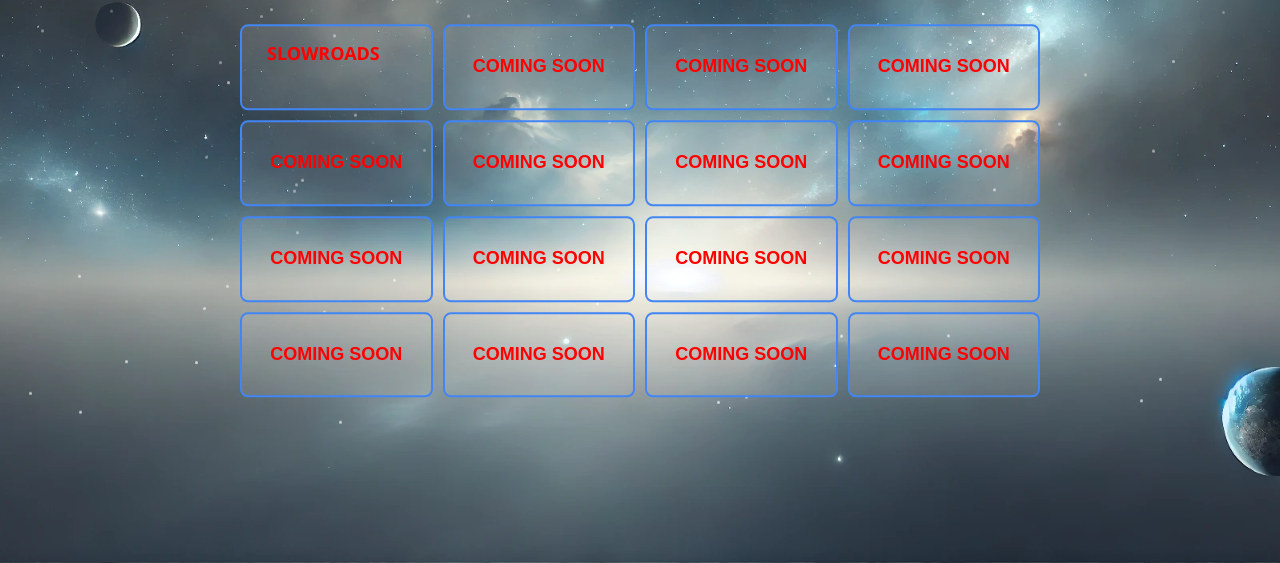
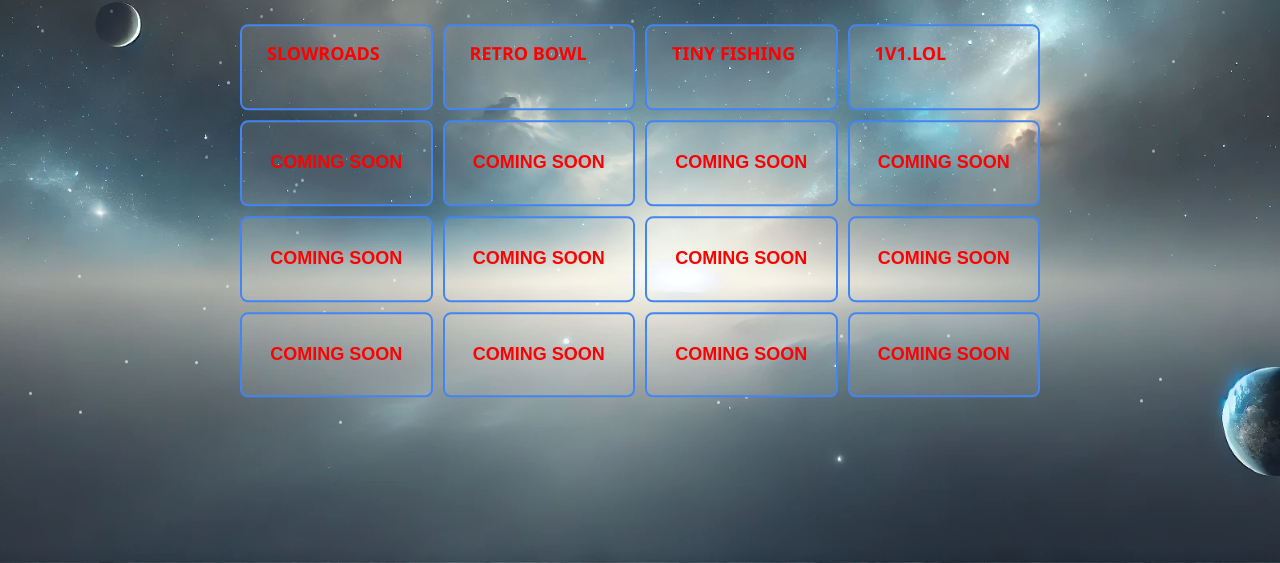
Before and after one commit to coltogdyuhg/icecubev1.github.io, a plain HTML site: page real-games-rn 1.html in a window 1280 px wide. Shown: the part 257-820 px from the top of the page. Drawn offline with Linux system fonts and the light colour scheme.

Commit message:
Add files via upload

```diff
--- a/real-games-rn 1.html
+++ b/real-games-rn 1.html
@@ -124,9 +124,9 @@
     <div class="button-container">
         <h1 style="grid-column: 1 / -1; color: red; text-align: center;">PAGE:1</h1>
         <a href="https://7253231324.netlify.app/" target="_blank" class="custom-button">SLOWROADS</a>
-        <button style="color: red;">COMING SOON</button>
-        <button style="color: red;">COMING SOON</button>
-        <button style="color: red;">COMING SOON</button>
+        <a href="https://54564.netlify.app/" target="_blank" class="custom-button">RETRO BOWL</a>
+        <a href="https://32r2455.netlify.app/" target="_blank" class="custom-button">TINY FISHING</a>
+        <a href="https://565789876545664.netlify.app/" target="_blank" class="custom-button">1V1.LOL</a>
         <button style="color: red;">COMING SOON</button>
         <button style="color: red;">COMING SOON</button>
         <button style="color: red;">COMING SOON</button>
```
